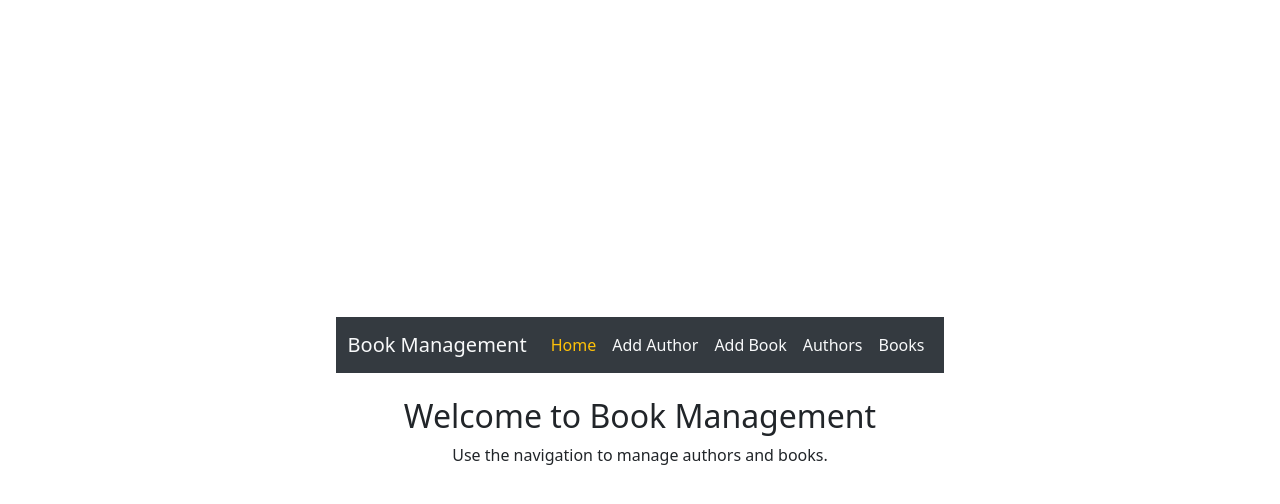
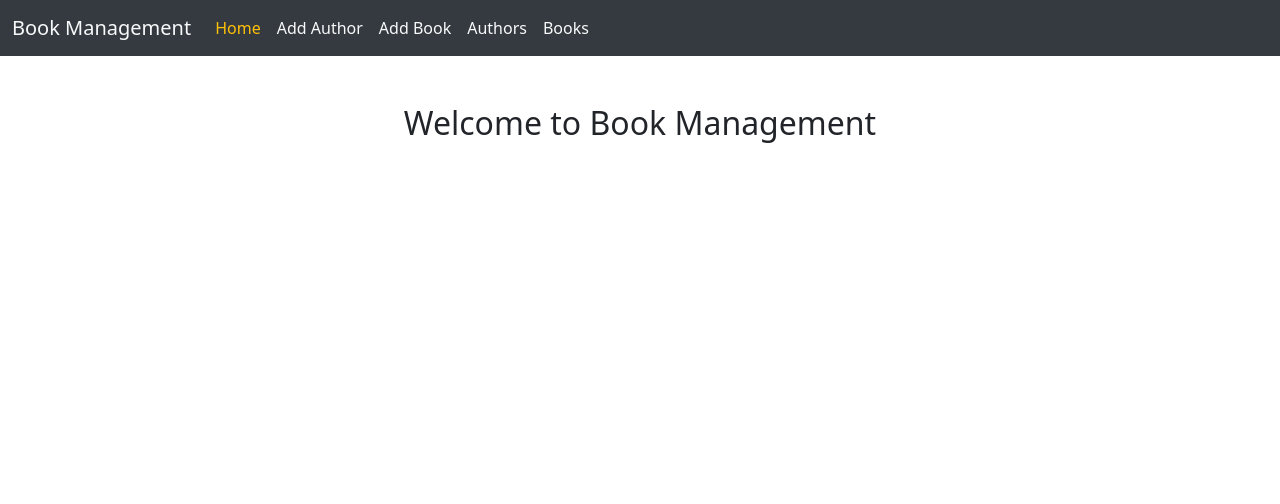
Before and after one commit to KhumaloAugustine/bookmanagement-frontend, a React (Vite) app: page / in a window 1280 px wide. Shown: the top 504 px of the page. Built offline with nearby package versions, Linux system fonts and the light colour scheme.

Commit message:
ensure that the nav is always at the top

```diff
--- a/src/App.css
+++ b/src/App.css
@@ -1,15 +1,23 @@
-/* App.css */
+/* General reset */
+* {
+  margin: 0;
+  padding: 0;
+  box-sizing: border-box;
+}
 
 /* Root Container */
-#root {
-  max-width: 1280px;
-  margin: 0 auto;
-  padding: 2rem;
-  text-align: center;
+html, body, #root {
+  height: 100%;
+  width: 100%;
+  overflow-x: hidden;
 }
 
 /* Navbar Styles */
 .navbar {
+  position: fixed;
+  top: 0;
+  width: 100%;
+  z-index: 1000;
   background-color: #343a40 !important; /* Dark background */
 }
 
@@ -28,7 +36,15 @@
 
 /* Container Styles */
 .container {
-  margin-top: 20px;
+  max-width: 1280px;
+  margin: 0 auto;
+  padding: 2rem;
+  text-align: center;
+  padding-top: 5rem; /* Adjust for fixed navbar */
+  flex: 1;
+  display: flex;
+  flex-direction: column;
+  justify-content: center;
 }
 
 /* Additional Styles for Buttons, Forms, etc. */
@@ -95,6 +111,7 @@
 
   .container {
     padding: 1rem;
+    padding-top: 5rem; /* Adjust for fixed navbar */
   }
 }
 
--- a/src/components/Home.jsx
+++ b/src/components/Home.jsx
@@ -4,7 +4,6 @@ const Home = () => {
   return (
     <div>
       <h2>Welcome to Book Management</h2>
-      <p>Use the navigation to manage authors and books.</p>
     </div>
   );
 };
```
Also changed, not shown: index.html (indentation only).
